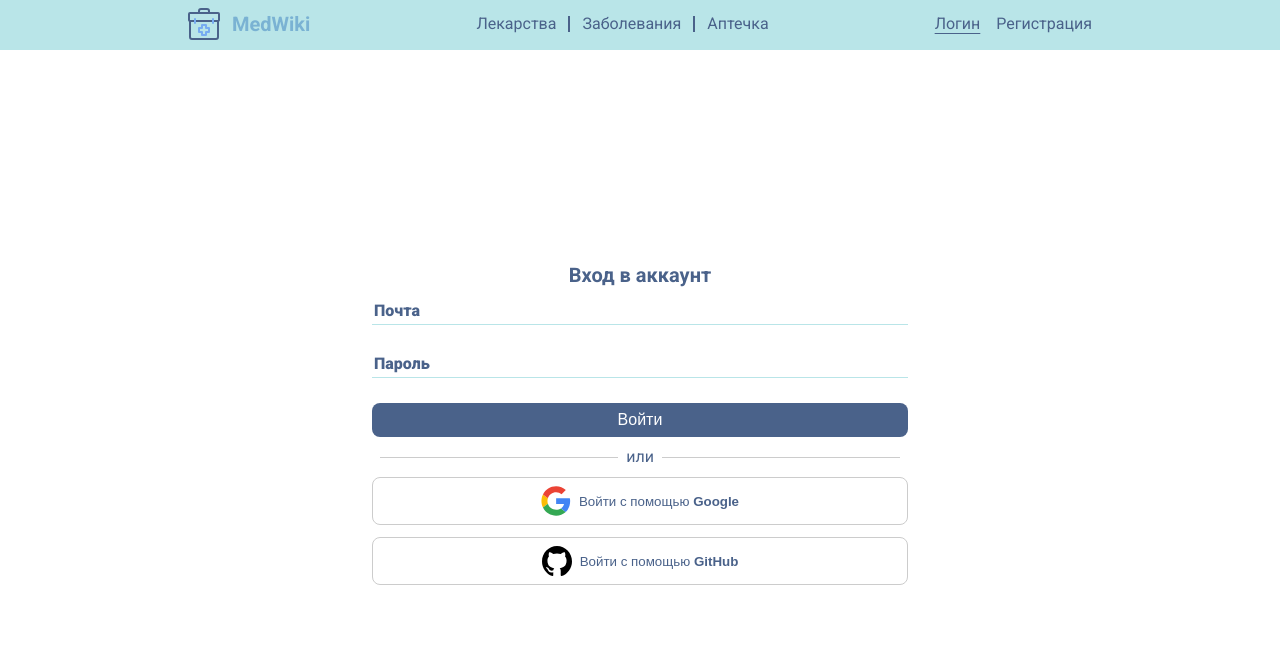
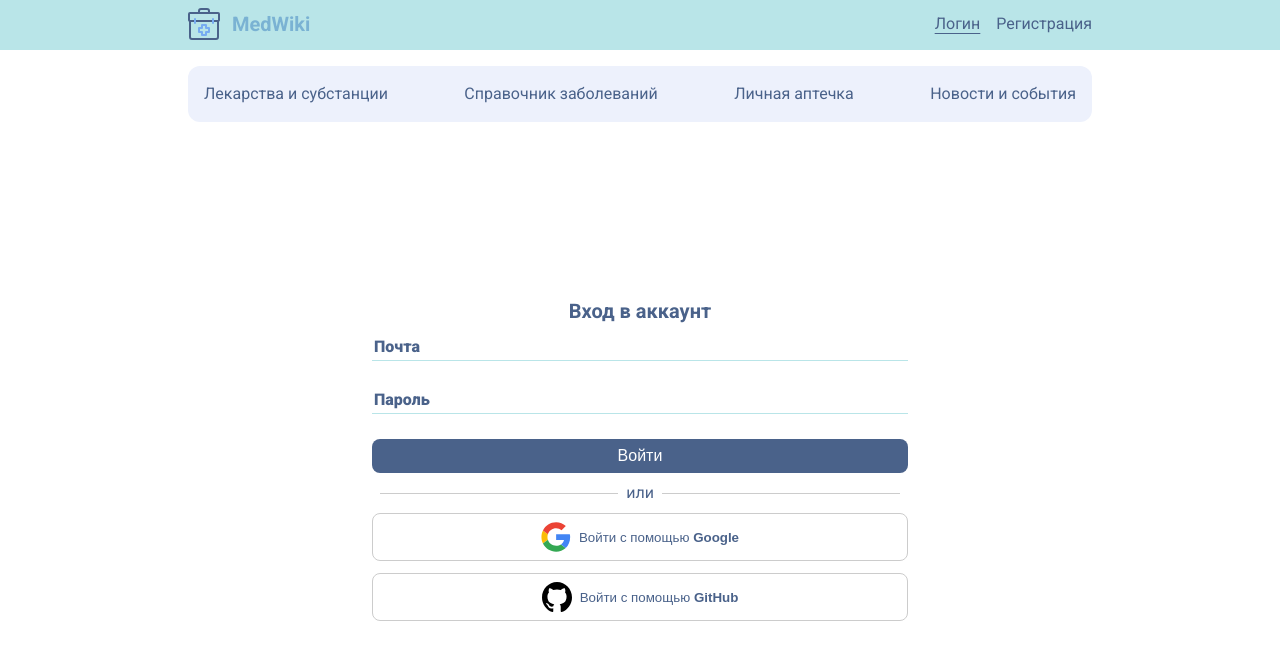
Before and after one commit to Goddo-ro/ui_medicine, a React (Vite) app: page /login in a window 1280 px wide. Shown: the top 660 px of the page. Built offline with nearby package versions, Linux system fonts and the light colour scheme; no server answers.

Commit message:
add: navbar component

```diff
--- a/src/pages/root/ui/root.tsx
+++ b/src/pages/root/ui/root.tsx
@@ -1,4 +1,5 @@
 import { Header } from '@/widgets/header';
+import { Navbar } from '@/widgets/navbar';
 import { Outlet } from 'react-router-dom';
 
 export const Root = () => {
@@ -6,6 +7,7 @@ export const Root = () => {
     <div className='app'>
       <Header />
       <main className='app__content'>
+        <Navbar />
         <Outlet />
       </main>
     </div>
--- a/src/shared/consts/headerNavLinks.ts
+++ /dev/null
@@ -1,21 +0,0 @@
-import { Paths, paths } from '@/shared/routes/routes';
-
-type HeaderNavLinkType = {
-  readonly title: string;
-  readonly to: Paths[keyof Paths];
-};
-
-export const headerNavLinks: HeaderNavLinkType[] = [
-  {
-    title: 'Лекарства',
-    to: paths.medicines,
-  },
-  {
-    title: 'Заболевания',
-    to: paths.disease,
-  },
-  {
-    title: 'Аптечка',
-    to: paths.medkit,
-  },
-];
--- /dev/null
+++ b/src/shared/consts/navLinks.ts
@@ -0,0 +1,25 @@
+import { Paths, paths } from '@/shared/routes/routes';
+
+type NavLink = {
+  readonly title: string;
+  readonly to: Paths[keyof Paths];
+};
+
+export const navLinks: NavLink[] = [
+  {
+    title: 'Лекарства и субстанции',
+    to: paths.medicines,
+  },
+  {
+    title: 'Справочник заболеваний',
+    to: paths.disease,
+  },
+  {
+    title: 'Личная аптечка',
+    to: paths.medkit,
+  },
+  {
+    title: 'Новости и события',
+    to: paths.library,
+  },
+];
--- a/src/shared/routes/routes.ts
+++ b/src/shared/routes/routes.ts
@@ -8,6 +8,7 @@ export const paths = {
   medkit: '/',
   login: '/login',
   register: '/register',
+  library: '/library',
 } as const;
 
 export type Paths = typeof paths;
--- a/src/shared/styles/index.scss
+++ b/src/shared/styles/index.scss
@@ -39,6 +39,8 @@ li {
     margin-top: $header-height;
     width: 100%;
     margin-inline: auto;
+    display: flex;
+    flex-direction: column;
   }
 
   .app__content:not(:has(.unwidth)) {
--- a/src/shared/ui/form/Form.module.scss
+++ b/src/shared/ui/form/Form.module.scss
@@ -1,9 +1,9 @@
 .formContainer {
   width: 100%;
-  height: 100%;
   display: flex;
   align-items: center;
   justify-content: center;
+  flex: 2;
 
   &.loading {
     pointer-events: none;
--- a/src/widgets/header/ui/header.module.scss
+++ b/src/widgets/header/ui/header.module.scss
@@ -38,20 +38,4 @@ $link-padding: 12px;
       color: $primary-color;
     }
   }
-
-  .header__links {
-    display: flex;
-    align-items: center;
-    gap: $link-padding;
-
-    a:not(:last-child) {
-      padding-right: $link-padding;
-      border-right: 2px solid;
-    }
-
-    a.active {
-      text-decoration-line: underline;
-      text-underline-offset: 4px;
-    }
-  }
 }
--- a/src/widgets/header/ui/header.tsx
+++ b/src/widgets/header/ui/header.tsx
@@ -1,23 +1,10 @@
 import { Auth } from '@/features/auth';
-import clsx from 'clsx';
-import { NavLink } from 'react-router-dom';
 
-import { headerNavLinks } from '@/shared/consts/headerNavLinks';
 import AppIcon from '@/shared/icons/medicine.svg';
 
 import classes from './Header.module.scss';
 
 export const Header = () => {
-  const links = headerNavLinks.map((link) => (
-    <NavLink
-      key={link.to}
-      {...link}
-      className={({ isActive }) => clsx({ [classes.active]: isActive })}
-    >
-      {link.title}
-    </NavLink>
-  ));
-
   // TODO: add searchbar
 
   return (
@@ -27,7 +14,6 @@ export const Header = () => {
           <img src={AppIcon} alt='MedWiki' />
           <h1>MedWiki</h1>
         </div>
-        <nav className={classes.header__links}>{links}</nav>
         <Auth />
       </div>
     </header>
--- /dev/null
+++ b/src/widgets/navbar/index.ts
@@ -0,0 +1 @@
+export { Navbar } from './ui/Navbar';
--- /dev/null
+++ b/src/widgets/navbar/ui/Navbar.module.scss
@@ -0,0 +1,14 @@
+.navbar {
+  background-color: #edf1fc;
+  padding: 1.25rem 1rem;
+  margin-bottom: 1rem;
+  border-radius: 12px;
+  display: flex;
+  align-items: center;
+  justify-content: space-between;
+  gap: 1.5rem;
+
+  a.active {
+    text-decoration: underline;
+  }
+}
--- /dev/null
+++ b/src/widgets/navbar/ui/Navbar.tsx
@@ -0,0 +1,19 @@
+import clsx from 'clsx';
+import { NavLink } from 'react-router-dom';
+
+import { navLinks } from '@/shared/consts/navLinks';
+
+import classes from './Navbar.module.scss';
+
+export const Navbar = () => {
+  const links = navLinks.map((link) => (
+    <NavLink
+      key={link.to}
+      {...link}
+      className={({ isActive }) => clsx({ [classes.active]: isActive })}
+    >
+      {link.title}
+    </NavLink>
+  ));
+  return <nav className={classes.navbar}>{links}</nav>;
+};
```
